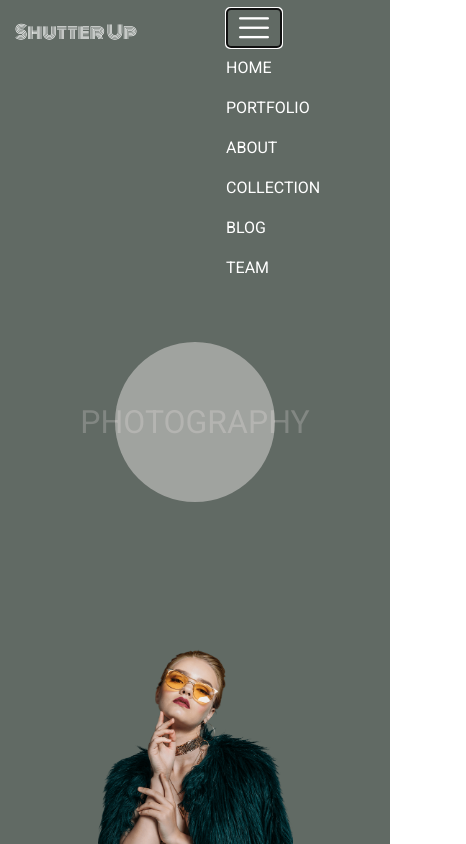
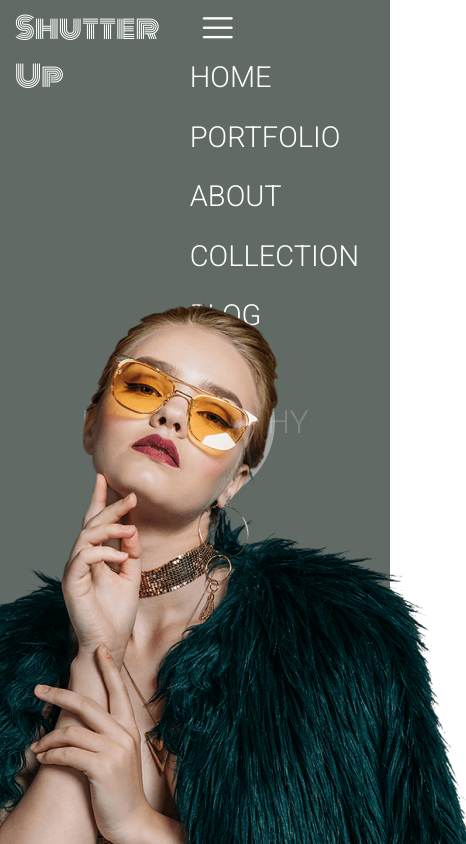
Before and after one commit to sonangrai/designWEB, a plain HTML site: page Responsive Landing Page/index.html in a window 390 px wide. Both pictures are taken after a click on the button "Toggle navigation". Shown: the whole page, 466 px wide, since content can reach past the window. Drawn offline with nearby package versions, Linux system fonts and the light colour scheme.

Commit message:
some changes

```diff
--- a/Responsive Landing Page/css/style.css
+++ b/Responsive Landing Page/css/style.css
@@ -3,35 +3,35 @@
 }
 .logo a{
 	text-decoration: none;
+	font-size: 19px;
 	color: #fff;
-	font-size: 18px;
 }
 .hero{
 	height: 100vh;
-	background-color: #616A64;
+	background-color: #616a64;
 	position: relative;
 }
-.menu {
+.menu{
 	float: right;
 }
-a.nav-link {
+a.nav-link{
 	color: #fff;
-    text-decoration: none;
+	text-decoration: none;;
 	font-family: 'Roboto', sans-serif;
 	text-transform: uppercase;
 	font-size: 16px;
 }
-.hero-container {
-    background: #616a64;
+.hero-container{
+	background-color: #616a64;
 	display: flex;
 	justify-content: center;
 	align-items: center;
 }
-.hero-container img {
+.hero-container img{
 	position: absolute;
 	bottom: 0;
 }
-.hero-container h5 {
+.hero-container h5{
 	position: absolute;
 	font-size: 8rem;
 	text-transform: uppercase;
@@ -40,48 +40,56 @@ a.nav-link {
 	top: 50%;
 	transform: translateY(-50%);
 }
-section.hero:before {
+.hero:before{
 	position: absolute;
 	content: "";
 	height: 30rem;
 	width: 30rem;
-    background: #f9f3f369;
+	background-color: #f9f3f369;
 	border-radius: 50%;
 	left: 50%;
+	top: 50%;
 	transform: translate(-50%,-50%);
-    top: 50%;
+}
+.navbar-toggler:focus{
+	outline: none;
+}
+.navbar-toggler span{
+	color: #fff;
 }
 
-
-
+/*Now responsive css*/
 @media screen and (max-width: 968px){
-	.menu span::before {
+	.menu span::before{
 		color: #fff;
 		margin: 0;
 		font-size: 30px;
 	}
 	.hero-container h5{
-		font-size: 6rem;
+		font-size: 4rem;
 	}
-	.hero-container img {
+	.hero-contianer img{
 		width: 50%;
 	}
-}
-@media screen and (max-width: 968px){
-	.hero-container h5{
-		font-size: 4rem;
-	}
-	section.hero:before {
+	.hero:before{
 		height: 20rem;
 		width: 20rem;
+	}
+}
+@media screen and (max-width: 768px){
+	.logo a{
+		font-size: 29px;
+	}
+	a.nav-link{
+		font-size: 29px
 	}
 }
 @media screen and (max-width: 468px){
 	.hero-container h5{
 		font-size: 2rem;
 	}
-	section.hero:before {
+	.hero:before{
+		width: 10rem;
 		height: 10rem;
-	    width: 10rem;
 	}
 }
--- a/Responsive Landing Page/index.html
+++ b/Responsive Landing Page/index.html
@@ -1,20 +1,18 @@
 <!DOCTYPE html>
 <html>
-
 <head>
-    <title>Simple Portfolio</title>
-    <meta name="viewport" content="width=device-width, initial-scale=1.0">
-    <link rel="stylesheet" type="text/css" href="font/flaticon.css">
-    <link rel="stylesheet" href="https://maxcdn.bootstrapcdn.com/bootstrap/4.0.0/css/bootstrap.min.css" integrity="sha384-Gn5384xqQ1aoWXA+058RXPxPg6fy4IWvTNh0E263XmFcJlSAwiGgFAW/dAiS6JXm" crossorigin="anonymous">
-    <link href="https://fonts.googleapis.com/css2?family=Monoton&family=Roboto&display=swap" rel="stylesheet">
-    <link rel="stylesheet" type="text/css" href="css/style.css">
+  <title>Simple Landing Page</title>
+  <meta name="viewport" content="width=device-width, initial-scale=1.0">
+  <link rel="stylesheet" href="https://stackpath.bootstrapcdn.com/bootstrap/4.4.1/css/bootstrap.min.css" integrity="sha384-Vkoo8x4CGsO3+Hhxv8T/Q5PaXtkKtu6ug5TOeNV6gBiFeWPGFN9MuhOf23Q9Ifjh" crossorigin="anonymous">
+  <link href="https://fonts.googleapis.com/css2?family=Monoton&family=Roboto:wght@300&display=swap" rel="stylesheet">
+  <link rel="stylesheet" type="text/css" href="font/flaticon.css">
+  <link rel="stylesheet" type="text/css" href="css/style.css">
 </head>
-
 <body>
 
-<!-- Hero Section Starts -->
+<!-- Hero Section Start-->
 <section class="hero">
-    <div class="container">
+  <div class="container">
     <div class="row">
       <div class="col-6">
         <div class="logo">
@@ -56,13 +54,12 @@
   </div>
   <div class="hero-container">
     <h5>Photography</h5>
-    <img src="img/girl.png">
+    <img src="img/girl.png" alt="">
   </div>
 </section>
 
 </body>
-<script src="https://code.jquery.com/jquery-3.2.1.slim.min.js" integrity="sha384-KJ3o2DKtIkvYIK3UENzmM7KCkRr/rE9/Qpg6aAZGJwFDMVNA/GpGFF93hXpG5KkN" crossorigin="anonymous"></script>
-<script src="https://cdnjs.cloudflare.com/ajax/libs/popper.js/1.12.9/umd/popper.min.js" integrity="sha384-ApNbgh9B+Y1QKtv3Rn7W3mgPxhU9K/ScQsAP7hUibX39j7fakFPskvXusvfa0b4Q" crossorigin="anonymous"></script>
-<script src="https://maxcdn.bootstrapcdn.com/bootstrap/4.0.0/js/bootstrap.min.js" integrity="sha384-JZR6Spejh4U02d8jOt6vLEHfe/JQGiRRSQQxSfFWpi1MquVdAyjUar5+76PVCmYl" crossorigin="anonymous"></script>
-
+<script src="https://code.jquery.com/jquery-3.4.1.slim.min.js" integrity="sha384-J6qa4849blE2+poT4WnyKhv5vZF5SrPo0iEjwBvKU7imGFAV0wwj1yYfoRSJoZ+n" crossorigin="anonymous"></script>
+<script src="https://cdn.jsdelivr.net/npm/popper.js@1.16.0/dist/umd/popper.min.js" integrity="sha384-Q6E9RHvbIyZFJoft+2mJbHaEWldlvI9IOYy5n3zV9zzTtmI3UksdQRVvoxMfooAo" crossorigin="anonymous"></script>
+<script src="https://stackpath.bootstrapcdn.com/bootstrap/4.4.1/js/bootstrap.min.js" integrity="sha384-wfSDF2E50Y2D1uUdj0O3uMBJnjuUD4Ih7YwaYd1iqfktj0Uod8GCExl3Og8ifwB6" crossorigin="anonymous"></script>
 </html>
```
Lines whose indentation alone changed are shown as unchanged.
